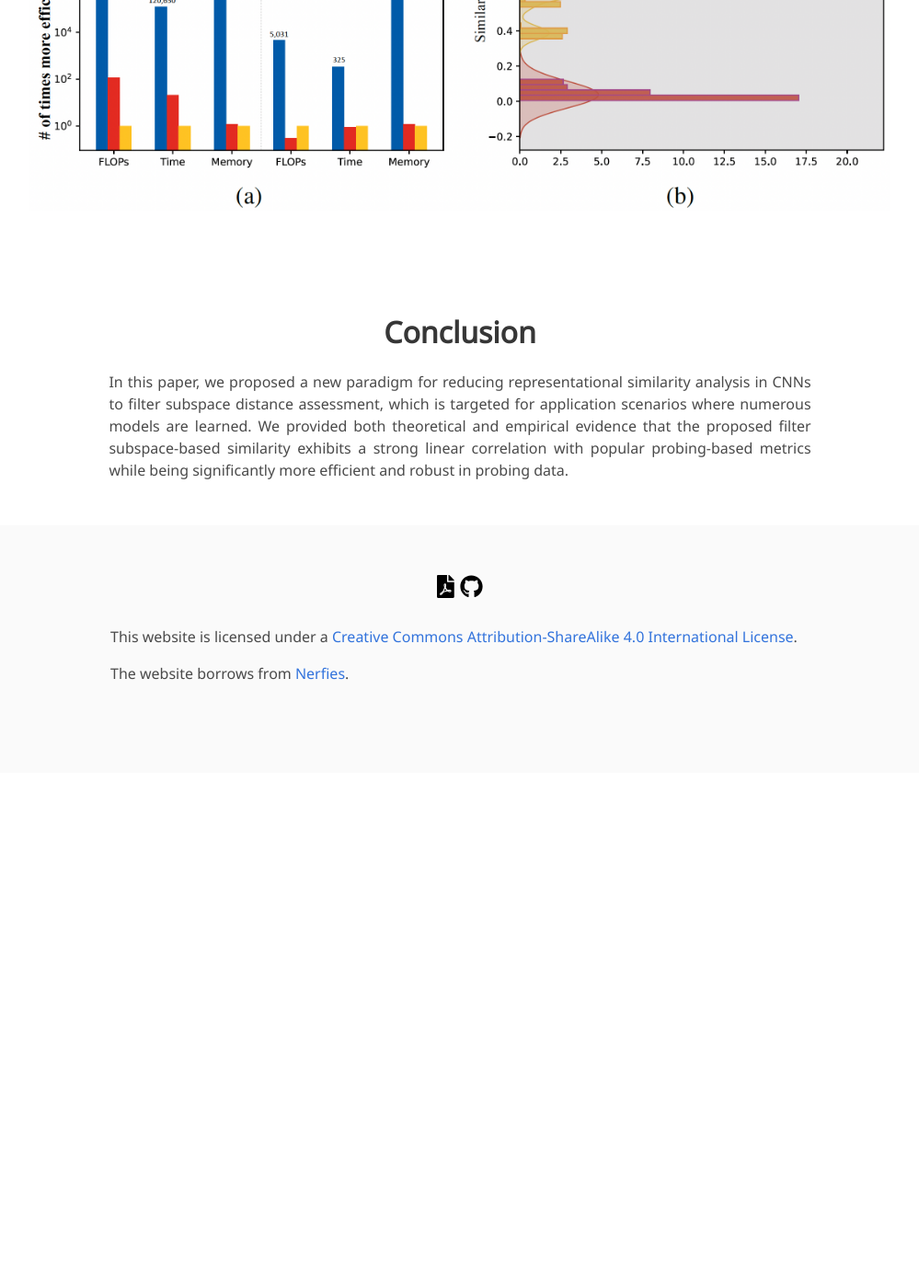
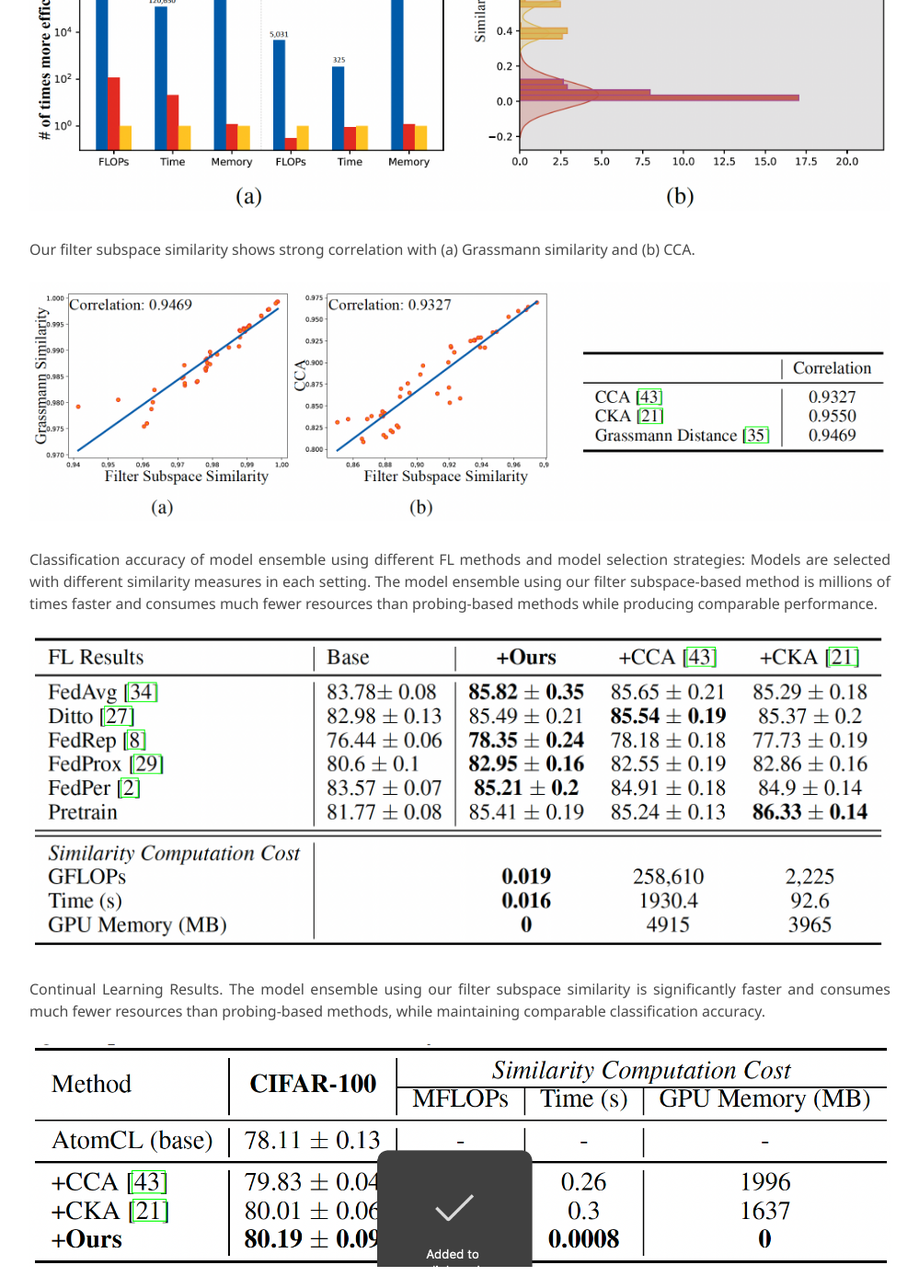
Before and after one commit to weichennone/myhomepage, a Jekyll site: the page _projects/2023neurips/index.html, which Jekyll copies as it is, in a window 1280 px wide and 1400 px high, scrolled down 2260 px. Shown: the whole window at 92% size, without its empty margins (140-1139 px from the left). Built offline with Jekyll 4.4.1, drawn with Linux system fonts in a browser that asks for light colours; nearby versions of some CDN libraries; some web fonts are replaced; library files that are not in the unit come from our copies; a style sheet for code colours, icons or effects is not loaded; before the commit the page ends 3100 px from its top, so only the background shows below that; some of the changed text lies outside the part shown.

Commit message:
update results

```diff
--- a/_projects/2023neurips/index.html
+++ b/_projects/2023neurips/index.html
@@ -292,7 +292,7 @@
         <div class="content has-text-justified">
           <p>
             Filter subspace-based representational similarity:
-            (1) Represent convolutional filters <b>w</b> as filter atoms <b>D</b> (filter subspace elements) and atom coefficients &alpha.
+            (1) Represent convolutional filters <b>w</b> as filter atoms <b>D</b> (filter subspace elements) and atom coefficients &alpha;.
             (2) Calculates the filter subspace similarity between a small portion of parameters, i.e., filter atoms.
           </p>
         </div>
@@ -450,6 +450,61 @@
                class="system-diagram"
                alt="Compare our method with probe-based method."/>
       </div>
+
+      <div class="content has-text-justified">
+        <p>
+          Our filter subspace similarity shows strong correlation with (a) Grassmann similarity
+          and (b) CCA.
+        </p>
+      </div>
+      <div class="content has-text-centered">
+        <img src="./static/images/results_2.png"
+               class="system-diagram"
+               alt="Strong correlations."/>
+      </div>
+
+      <div class="content has-text-justified">
+        <p>
+          Classification accuracy of model ensemble using different FL methods and model selection
+          strategies: Models are selected with different similarity measures in each setting. The model ensemble
+          using our filter subspace-based method is millions of times faster and consumes much fewer resources
+          than probing-based methods while producing comparable performance.
+        </p>
+      </div>
+      <div class="content has-text-centered">
+        <img src="./static/images/results_3.png"
+               class="system-diagram"
+               alt="FL results."/>
+      </div>
+
+      <div class="content has-text-justified">
+        <p>
+          Continual Learning Results. The model ensemble using our filter subspace similarity
+          is significantly faster and consumes much fewer resources than probing-based methods, while
+          maintaining comparable classification accuracy.
+        </p>
+      </div>
+      <div class="content has-text-centered">
+        <img src="./static/images/results_4.png"
+               class="system-diagram"
+               alt="CL results."/>
+      </div>
+
+      <div class="content has-text-justified">
+        <p>
+          Continual Learning Results with ViT.
+        </p>
+      </div>
+      <div class="content has-text-centered">
+        <img src="./static/images/results_5.png"
+               class="system-diagram"
+               alt="CL results with ViT 1."/>
+      </div>
+      <div class="content has-text-centered">
+        <img src="./static/images/results_6.png"
+               class="system-diagram"
+               alt="CL results with ViT 2."/>
+      </div>
     </div>
     <!--/ Conclusion.-->
 
```
Also changed, not shown: _projects/2023neurips/static/images/results_2.png (added), _projects/2023neurips/static/images/results_3.png (added), _projects/2023neurips/static/images/results_4.png (added), _projects/2023neurips/static/images/results_5.png (added), _projects/2023neurips/static/images/results_6.png (added).
